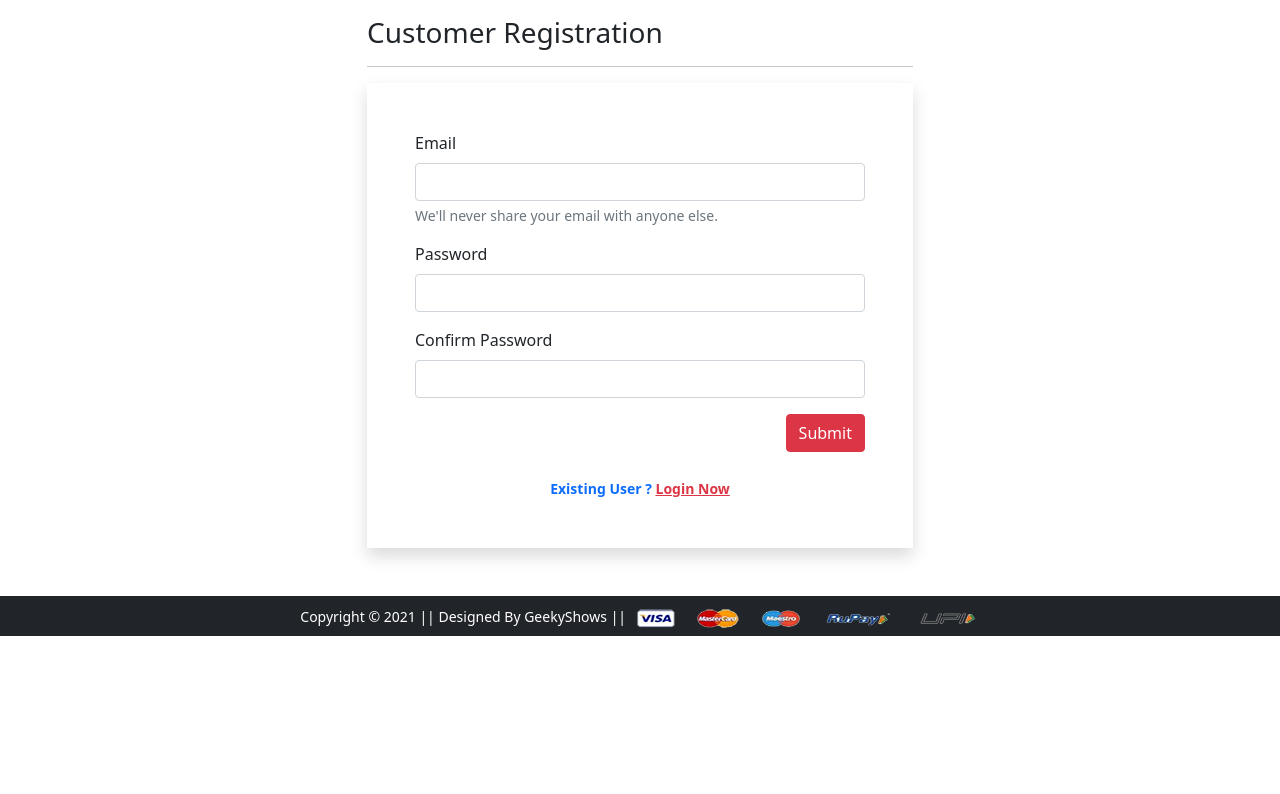
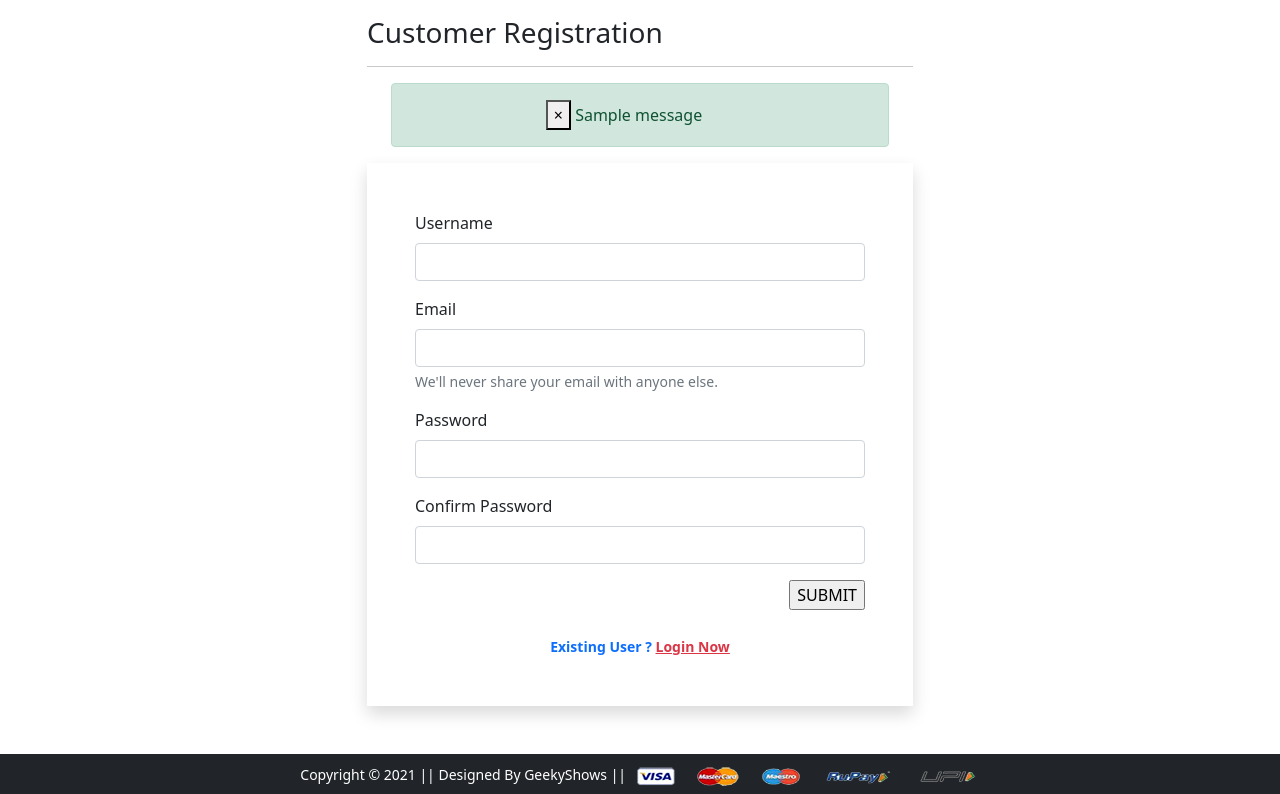
Before and after one commit to rohit-cyber/eroxshop, a Django app: template eroxshop/app/templates/app/customerregistration.html in a window 1280 px wide. Shown: the part 56-850 px from the top of the page. Before the commit the page ends 692 px from the top, so only its background shows below. Run offline with Django 3.2, Linux system fonts and the light colour scheme; the template is opened without the code that fills it, so the values that code supplies are empty; tables that the repository leaves empty hold one stand-in row (values such as "Sample post"); one stand-in notice (Sample message) is shown; parts of the project's set-up code (start-up, migrations or seed data) failed here and were passed over; some libraries are stand-ins or nearby versions.

Commit message:
customer registration commit

```diff
--- a/eroxshop/app/templates/app/customerregistration.html
+++ b/eroxshop/app/templates/app/customerregistration.html
@@ -8,31 +8,50 @@
    <h3>Customer Registration</h3>
    <hr>
 
-   <form action="" method="post" novalidate class="shadow p-5">
+   {% if messages %}
+ {% for message in messages %}
+  <div id="message" class="container">
+    <div class="alert alert-{{message.tags}} alert-dismissible text-center" role= 'alert '>
+        <button  type='button' class="close" dta-dismiss='alert'><span aria-hidden='true'>&times;</span></button>
+        <strong>
+            {% if message.level == DEFAULT_MESSAGE_LEVELS.ERROR %}
+               Error
+            {% else %}
+            {% endif %}
+        </strong>
+        {{message}}
+    </div>
+  </div>
+ {% endfor %}
+{% endif %}
+
+   <form action="{% url 'customerregistration' %}" method="POST" novalidate class="shadow p-5">
+      {% csrf_token %}
+
+   <div class="mb-3">
+     <label for="Username" class="form-label">Username</label>
+     <input type="text" name='username' class="form-control" id="username">
+    </div>
     <div class="mb-3">
      <label for="inputEmail4" class="form-label">Email</label>
-     <input type="email" class="form-control" id="inputEmail4">
+     <input type="email" name='email' class="form-control" id="inputEmail4">
      <div id="emailHelp" class="form-text">We'll never share your email with anyone else.</div>
     </div>
     <div class="mb-3">
      <label for="inputPassword1" class="form-label">Password</label>
-     <input type="password" class="form-control" id="inputPassword1">
+     <input type="password" name='password' class="form-control" id="inputPassword1">
     </div>
     <div class="mb-3">
      <label for="inputPassword2" class="form-label">Confirm Password</label>
-     <input type="password" class="form-control" id="inputPassword2">
+     <input type="password" name='password2' class="form-control" id="inputPassword2">
     </div>
     <div class="text-end">
-     <button type="button" class="btn btn-danger">Submit</button>
+     <input type="submit" value="SUBMIT">
     </div>
     <br>
     <div class="text-center text-primary fw-bold"><small>Existing User ? <a href="{% url 'login' %}"
        class="text-danger">Login Now</a> </small></div>
-    {% if form.non_field_errors %}
-    {% for error in form.non_field_errors %}
-    <p class="alert alert-danger my-3">{{error}}</p>
-    {% endfor %}
-    {% endif %}
+
    </form>
   </div>
  </div>
--- a/eroxshop/app/templates/app/login.html
+++ b/eroxshop/app/templates/app/login.html
@@ -8,13 +8,14 @@
    <h3>Login</h3>
    <hr>
    <form action="" method="post" novalidate class="shadow p-5">
+       {% csrf_token %}
     <div class="mb-3">
      <label for="exampleInputEmail1" class="form-label">Email</label>
-     <input type="email" class="form-control" id="exampleInputEmail1" aria-describedby="emailHelp">
+     <input type="email" name='email' class="form-control" id="exampleInputEmail1" aria-describedby="emailHelp">
     </div>
     <div class="mb-3">
      <label for="exampleInputPassword1" class="form-label">Password</label>
-     <input type="password" class="form-control" id="exampleInputPassword1">
+     <input type="password" name='password' class="form-control" id="exampleInputPassword1">
     </div>
     <small><a href="#">Forgot Password ?</a></small> <br>
     <input type="submit" class="btn btn-primary mt-4" value="Login">
--- a/eroxshop/app/urls.py
+++ b/eroxshop/app/urls.py
@@ -17,7 +17,7 @@ urlpatterns = [
     path('orders/', views.orders, name='orders'),
     path('changepassword/', views.change_password, name='changepassword'),
 
-    path('login/', views.login, name='login'),
-    path('registration/', views.customerregistration, name='customerregistration'),
+    path('login/', views.Login.as_view(), name='login'),
+    path('registration/', views.CustomerRegistration.as_view(), name='customerregistration'),
     path('checkout/', views.checkout, name='checkout'),
 ]+static(settings.MEDIA_URL,document_root=settings.MEDIA_ROOT)
--- a/eroxshop/eroxshop/settings.py
+++ b/eroxshop/eroxshop/settings.py
@@ -122,3 +122,9 @@ STATIC_URL = '/static/'
 
 MEDIA_URL='/media/'
 MEDIA_ROOT=os.path.join(BASE_DIR, 'media')
+
+#Messages
+from django.contrib.messages import constants as messages
+MESSAGE_TAGS = {
+    messages.ERROR: 'danger'
+}
```
Also changed, not shown: eroxshop/app/views.py (+31 -3 lines), eroxshop/db.sqlite3.
